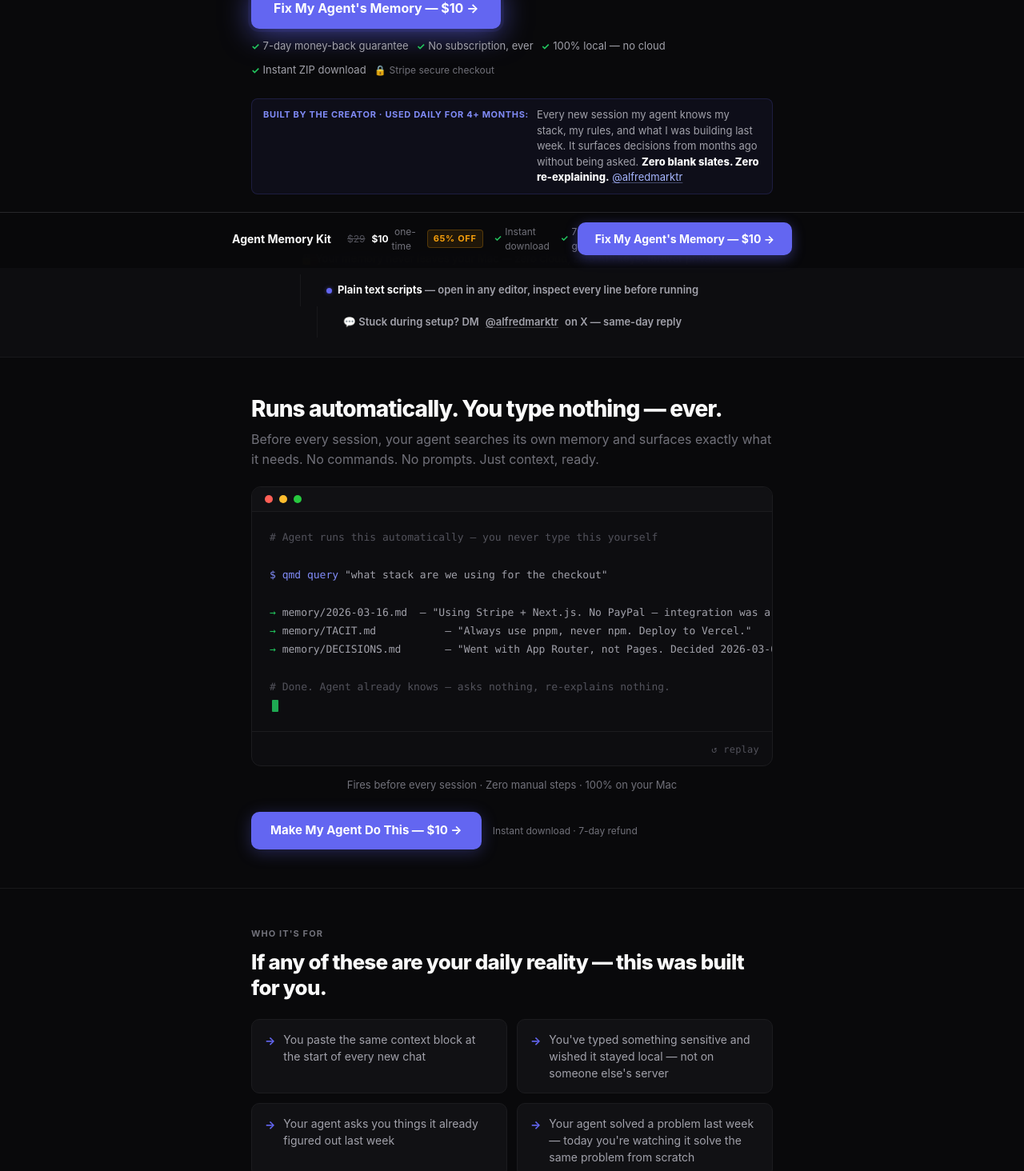
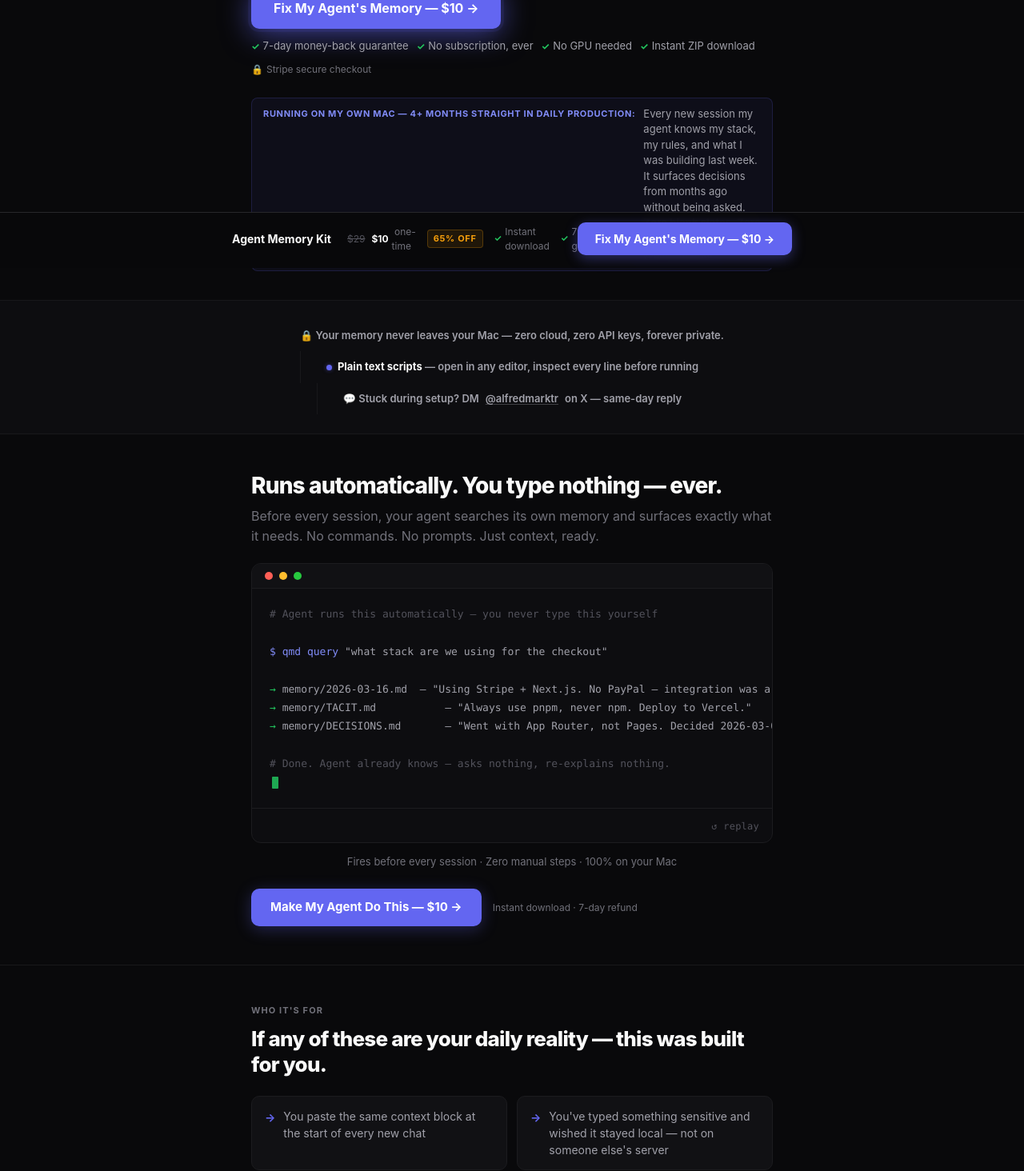
Before and after one commit to marcoiaq/agent-memory-kit, a Next.js app: page / in a window 1280 px wide. Shown: the part 535-1999 px from the top of the page at 80% size. Built offline with nearby package versions, Linux system fonts and the light colour scheme; no server answers.

Commit message:
ux: restore strong hero-proof label, tighten who-grid item 4, swap redundant trust signal for 'No GPU needed'

```diff
--- a/app/page.tsx
+++ b/app/page.tsx
@@ -634,7 +634,7 @@ export default function Home() {
             <span className="hero-note">
               <span className="hero-note-item">7-day money-back guarantee</span>
               <span className="hero-note-item">No subscription, ever</span>
-              <span className="hero-note-item">100% local — no cloud</span>
+              <span className="hero-note-item">No GPU needed</span>
               <span className="hero-note-item">Instant ZIP download</span>
               <span style={{fontSize:'12px', color:'#71717a', display:'flex', alignItems:'center', gap:'4px'}}>
                 <span>🔒</span>
@@ -642,7 +642,7 @@ export default function Home() {
               </span>
             </span>
             <p className="hero-proof" style={{marginTop:'14px', marginBottom:'0'}}>
-              <span className="hero-proof-label">Built by the creator · used daily for 4+ months:</span>
+              <span className="hero-proof-label">Running on my own Mac — 4+ months straight in daily production:</span>
               <span>Every new session my agent knows my stack, my rules, and what I was building last week. It surfaces decisions from months ago without being asked. <strong style={{color:'#fafafa', fontWeight:800}}>Zero blank slates. Zero re-explaining.</strong>{' '}<a href="https://x.com/alfredmarktr" target="_blank" rel="noopener noreferrer">@alfredmarktr</a></span>
             </p>
           </div>
@@ -700,7 +700,7 @@ export default function Home() {
               'You paste the same context block at the start of every new chat',
               "You've typed something sensitive and wished it stayed local — not on someone else's server",
               'Your agent asks you things it already figured out last week',
-              'Your agent solved a problem last week — today you\'re watching it solve the same problem from scratch',
+              'Your agent solved a problem last week and is solving it again from scratch today',
               'You\'re building something and your agent keeps forgetting where you left off',
               'You\'ve lost a decision or context when a session ended',
             ].map((item) => (
```
